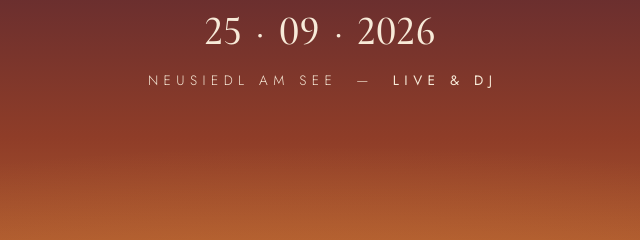
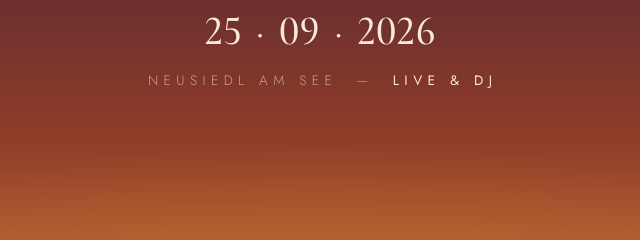
Before and after one commit to devskale/soundspritzer, a plain HTML site: page index.html in a window 1280 px wide. Shown: the part 454-694 px from the top of the page, 320-960 px from the left. Drawn offline with nearby package versions, Linux system fonts and the light colour scheme.

Commit message:
fix remaining ink-soft var

```diff
--- a/index.html
+++ b/index.html
@@ -115,7 +115,7 @@
       letter-spacing: .4em;
       text-indent: .4em;
       text-transform: uppercase;
-      color: var(--ink-soft);
+      color: var(--cream-soft);
     }
     .meta b { font-weight: 400; color: var(--cream); }
 
```
